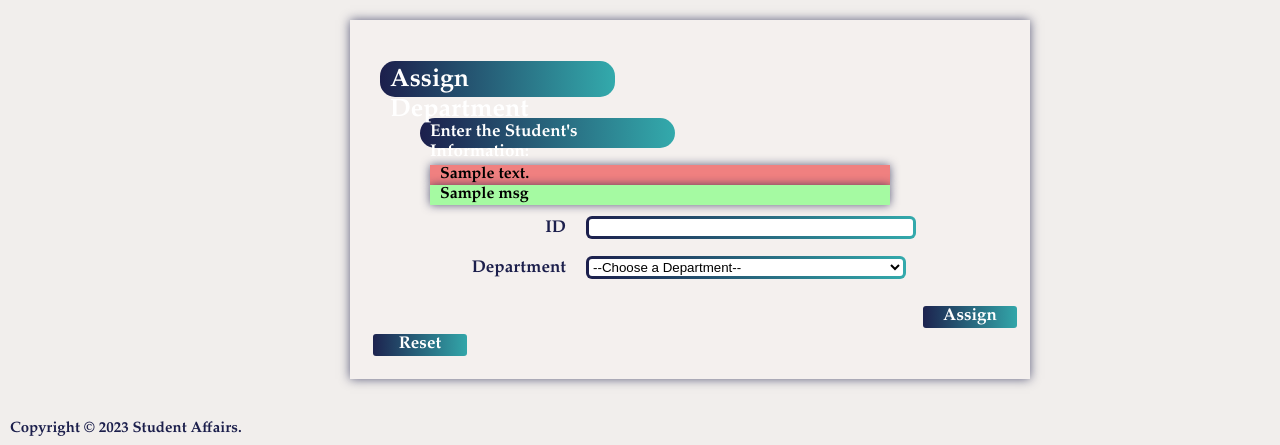
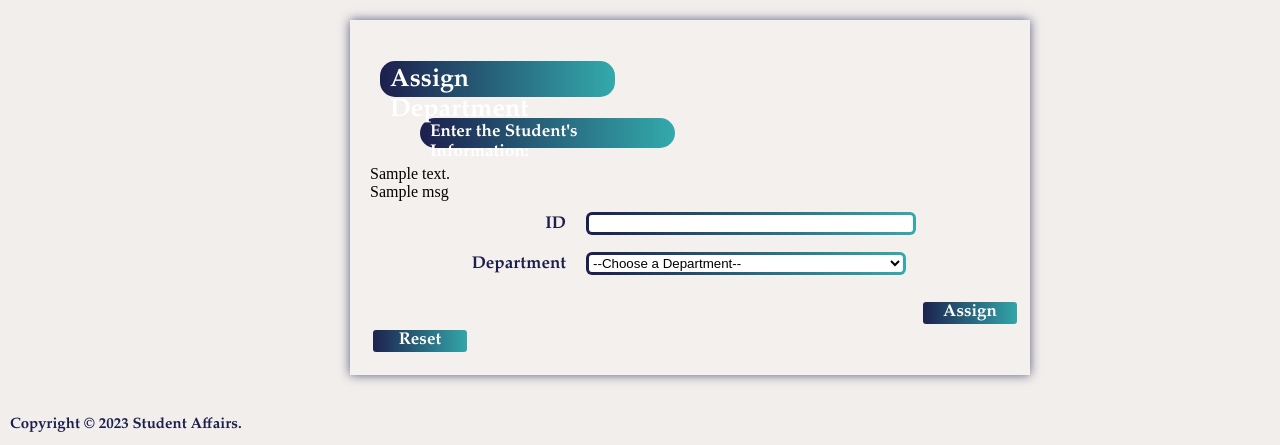
Before and after one commit to RoaaEmadEldin/StudentAffairs, a Django app: template StudentAffairsProject/Application/templates/AssignDep.html in a window 1280 px wide. Shown: the part 74-519 px from the top of the page. Run offline with Django 4.2, Linux system fonts and the light colour scheme; the template is opened without the code that fills it: most values are stand-ins (such as "Sample title", 1, 10 or a date in 2020).

Commit message:
Update AssignDep.css

```diff
--- a/StudentAffairsProject/Application/static/css/AssignDep.css
+++ b/StudentAffairsProject/Application/static/css/AssignDep.css
@@ -88,23 +88,13 @@ p{
     height: 20px;
     padding-left: 10px;
 }
-.errorMessages{
-    background-color: rgb(240, 128, 128);
-    box-shadow: 0px 0px 10px 0px rgba(28, 31, 76, 0.7);
+#successMessages{
     width: 450px;
     height: 20px;
     padding-left: 10px;
     font-weight: 800;
     font-family: garamond;
     margin-left: 60px;
+    color: darkred;
+    display: none;
 }
-.successMessages{
-    background-color: rgb(165, 250, 162);
-    box-shadow: 0px 0px 10px 0px rgba(28, 31, 76, 0.7);
-    width: 450px;
-    height: 20px;
-    padding-left: 10px;
-    font-weight: 800;
-    font-family: garamond;
-    margin-left: 60px;
-}
```
